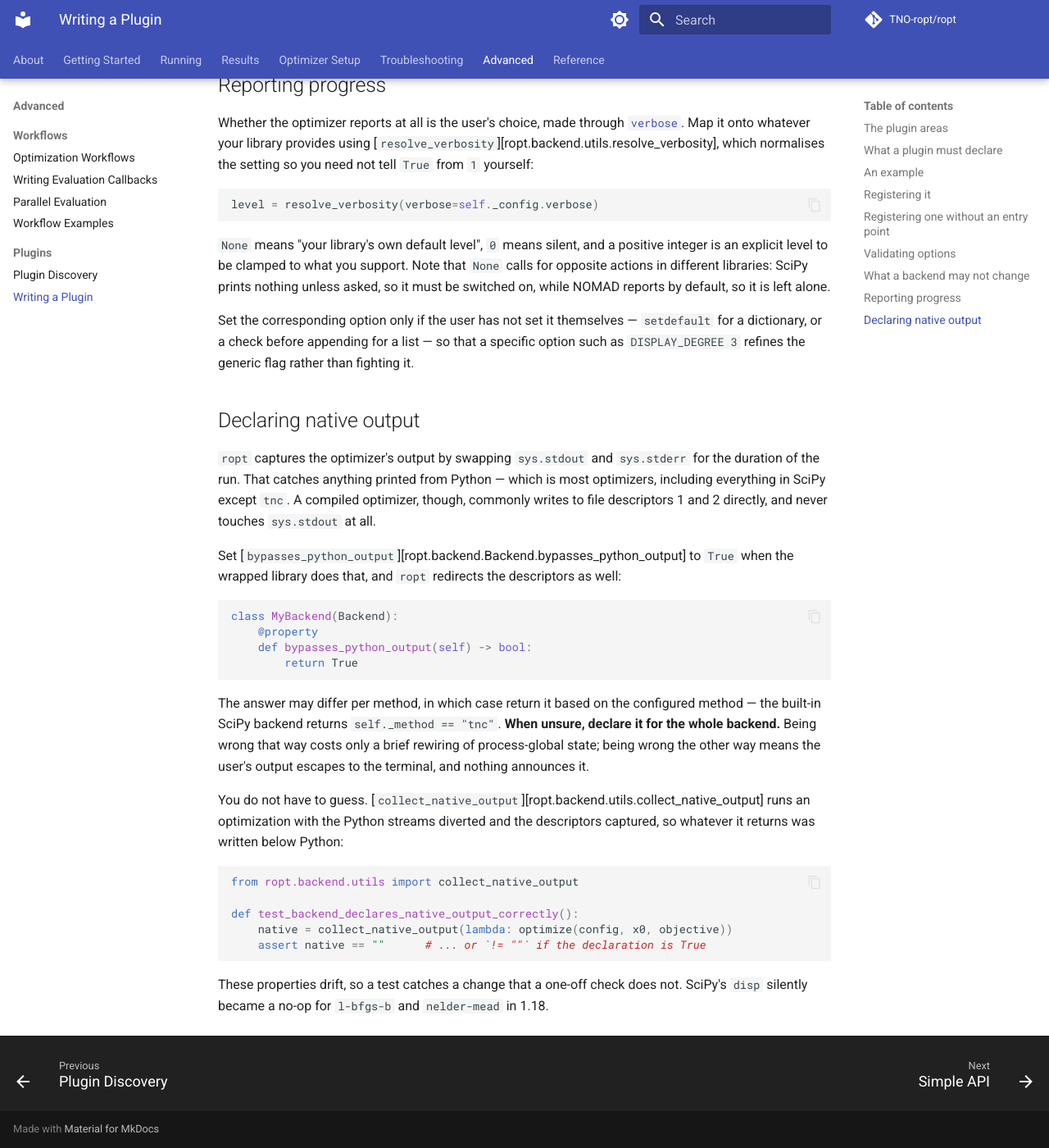
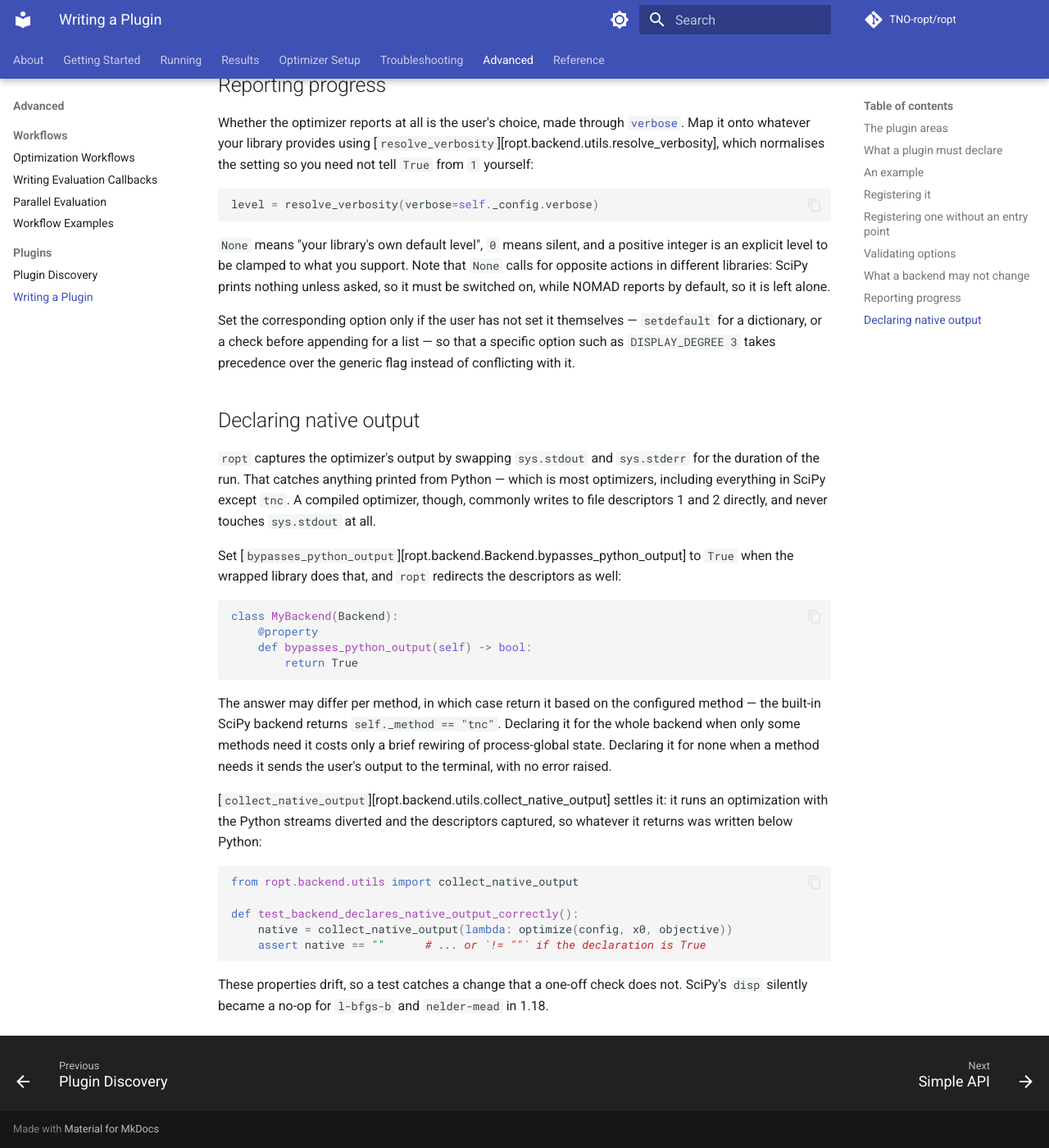
Before and after one commit to TNO-ropt/ropt, an MkDocs documentation site: the page built from docs/advanced/writing_plugins.md, in a window 1280 px wide and 1400 px high, scrolled down 4273 px. Shown: the whole window at 82% size. Built offline with MkDocs 1.6.1 and Material for MkDocs 9.7.7, drawn with Linux system fonts in a browser that asks for light colours; comment, search, counter and statistics services are not loaded; the version menu is left out; some of the changed text lies outside the part shown.

Commit message:
Replace opinion with fact in the plugin authoring page

````diff
--- a/docs/advanced/writing_plugins.md
+++ b/docs/advanced/writing_plugins.md
@@ -109,8 +109,8 @@ class UniformSampler(Sampler):
     ...
 ```
 
-Annotating it as a `ClassVar` is what keeps type checkers and linters happy
-about a set assigned at class level; a bare `methods = {...}` works just as
+Annotating it as a `ClassVar` is what type checkers and linters expect
+for a set assigned at class level; a bare `methods = {...}` works just as
 well at runtime.
 
 ## Registering it
@@ -192,7 +192,7 @@ settings.
 So while a run is in progress a backend must not change the working directory,
 the environment, `sys.stdout` or `sys.stderr`, or file descriptors 1 and 2.
 Where the optimizer produces a log, configure the library to write it to a named
-file — that is the per-run answer — or to produce no output.
+file, which is per run, or to produce no output.
 
 Not every library allows this, and `ropt` does not work around the ones that do
 not. Such a backend must instead **state this in its own
@@ -230,8 +230,8 @@ so it is left alone.
 
 Set the corresponding option only if the user has not set it themselves —
 `setdefault` for a dictionary, or a check before appending for a list — so that
-a specific option such as `DISPLAY_DEGREE 3` refines the generic flag rather
-than fighting it.
+a specific option such as `DISPLAY_DEGREE 3` takes precedence over the generic
+flag instead of conflicting with it.
 
 ## Declaring native output { #declaring-native-output }
 
@@ -255,12 +255,12 @@ class MyBackend(Backend):
 
 The answer may differ per method, in which case return it based on the
 configured method — the built-in SciPy backend returns `self._method == "tnc"`.
-**When unsure, declare it for the whole backend.** Being wrong that way costs
-only a brief rewiring of process-global state; being wrong the other way means
-the user's output escapes to the terminal, and nothing announces it.
+Declaring it for the whole backend when only some methods need it costs only a
+brief rewiring of process-global state. Declaring it for none when a method
+needs it sends the user's output to the terminal, with no error raised.
 
-You do not have to guess.
-[`collect_native_output`][ropt.backend.utils.collect_native_output] runs an
+[`collect_native_output`][ropt.backend.utils.collect_native_output] settles it:
+it runs an
 optimization with the Python streams diverted and the descriptors captured, so
 whatever it returns was written below Python:
 
````
